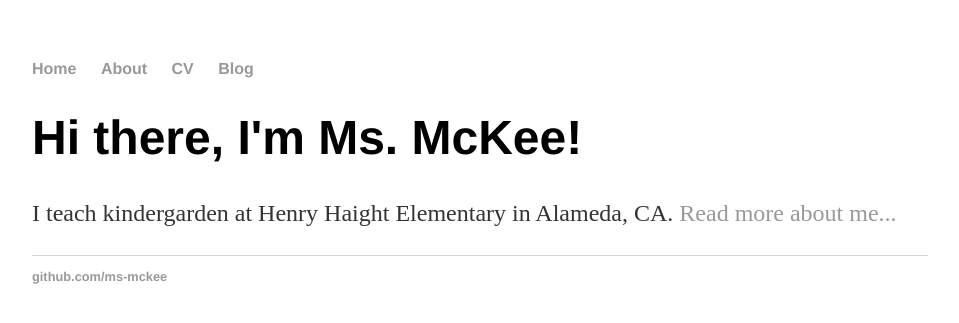
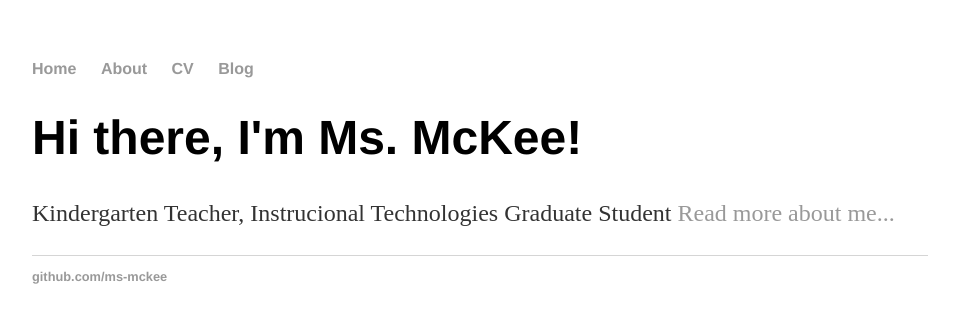
Before and after one commit to ms-mckee/ms-mckee.github.io, a Jekyll site: the page built from index.html, in a window 1280 px wide. Shown: the top 323 px of the page, without its empty margins (160-1119 px from the left). Built offline with Jekyll 4.4.1, drawn with Linux system fonts in a browser that asks for light colours.

Commit message:
change headline on main index

```diff
--- a/index.html
+++ b/index.html
@@ -5,5 +5,5 @@ title: Ms. McKee's webpage
 
 <div class="blurb">
 	<h1>Hi there, I'm Ms. McKee!</h1>
-	<p>I teach kindergarden at Henry Haight Elementary in Alameda, CA. <a href="/about">Read more about me...</a></p>
+	<p>Kindergarten Teacher, Instrucional Technologies Graduate Student <a href="/about">Read more about me...</a></p>
 </div><!-- /.blurb -->
```
